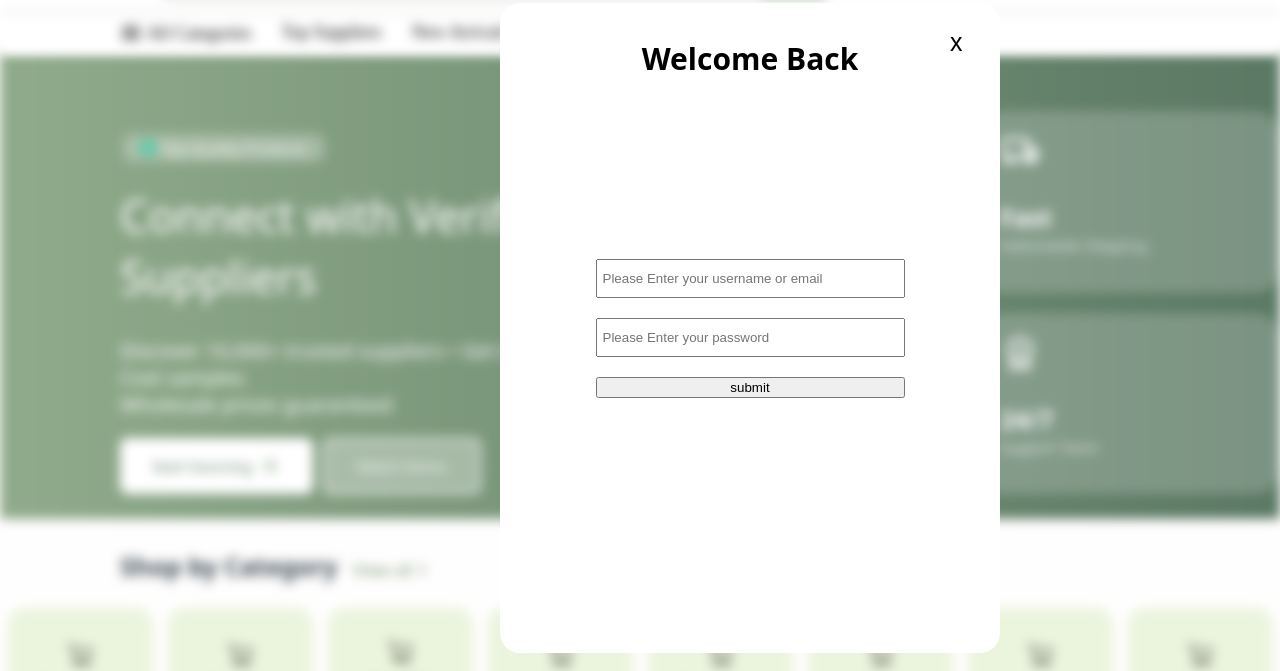
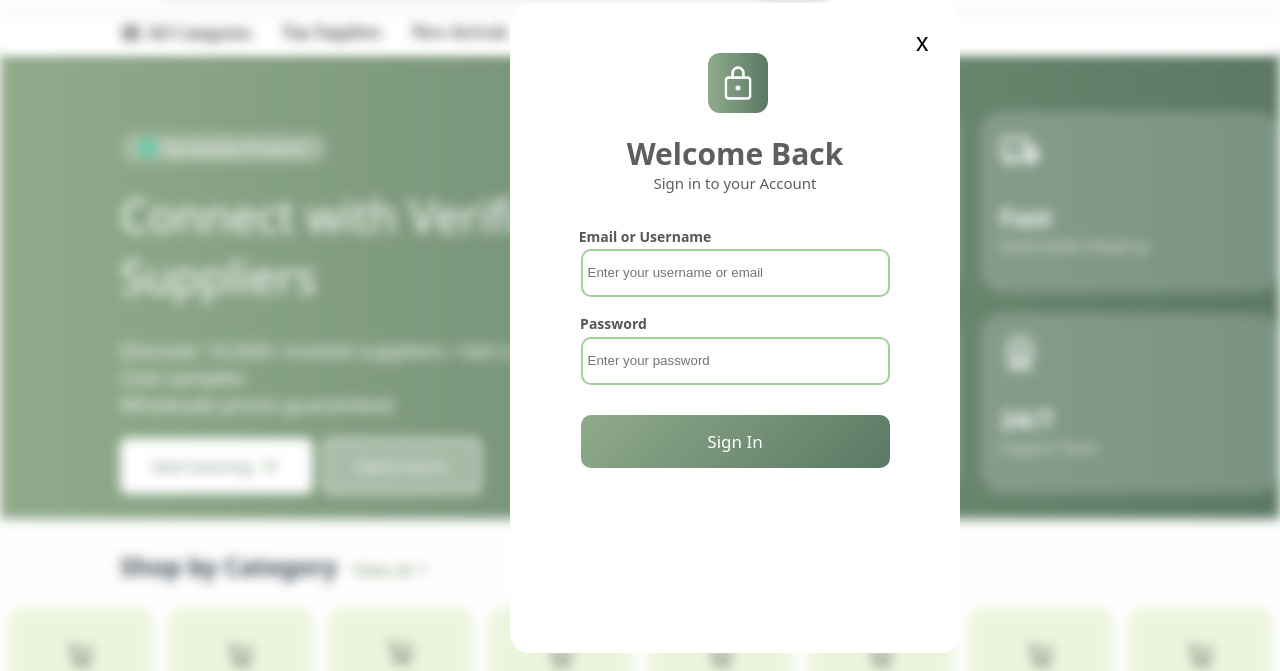
Before and after one commit to Kasora-repository/Kasora-repository, a website: page kasorra-frontend/index.html in a window 1280 px wide. Both pictures are taken after a click on the button "Account". Shown: the part 97-768 px from the top of the page. Drawn offline with Linux system fonts and the light colour scheme.

Commit message:
styled the account log in overlay

```diff
--- a/kasorra-frontend/scripts/acc.js
+++ b/kasorra-frontend/scripts/acc.js
@@ -8,40 +8,66 @@ function acc_button() {
     let bg = document.createElement('div');
     bg.className = "acc_bg";
 
+    let lock = document.createElement('img');
+    lock.src = "images/lock2.png";
+    lock.className = "lock-icon";
+
     let login_header = document.createElement('p');
     login_header.className = "login_header";
     login_header.textContent = "Welcome Back";
+
+    let login_subheader = document.createElement('p');
+    login_subheader.className = "login_subheader";
+    login_subheader.textContent = "Sign in to your Account";
 
     let exit = document.createElement('button');
     exit.className = "exit_button";
     exit.textContent = "x";
     exit.onclick = close_overlay;
 
+    let input_container = document.createElement('div');
+    input_container.className = "input_container";
+
     let form = document.createElement('form');
     form.className = 'form_tag';
     form.onsubmit = handle_login; //function handle_login
 
+    let email_header = document.createElement('p');
+    email_header.className = "email_header";
+    email_header.textContent = "Email or Username";
+
     let email = document.createElement('input');
     email.type = "text";
     email.name = "email";
-    email.placeholder = "Please Enter your username or email";
+    email.placeholder = "Enter your username or email";
     email.className = "input_tag";
+
+    let password_header = document.createElement('p');
+    password_header.className = "password_header";
+    password_header.textContent = "Password";
 
     let password = document.createElement('input');
     password.type = "password";
     password.name = "password";
-    password.placeholder = "Please Enter your password";
+    password.placeholder = "Enter your password";
     password.className = "input_tag";
 
     let submit = document.createElement('button');
-    submit.textContent = "submit";
+    submit.textContent = "Sign In";
     submit.value = "Log In";
+    submit.className = "submit_button";
 
-    form.appendChild(email);
-    form.appendChild(password);
+    input_container.appendChild(email);
+    input_container.appendChild(password);
+    input_container.appendChild(email_header);
+    input_container.appendChild(password_header);
+
+    form.appendChild(input_container);
     form.appendChild(submit);
 
+    bg.appendChild(lock);
     bg.appendChild(login_header);
+    bg.appendChild(login_subheader);
     bg.appendChild(exit);
     bg.appendChild(form);
 
--- a/kasorra-frontend/style.css
+++ b/kasorra-frontend/style.css
@@ -739,10 +739,10 @@ background-color: rgba(255, 255, 255, 0.625);
 .acc_bg {
     position: fixed;
     top: 100px;
-    left: 500px;
-    z-index: 1000;
+    left: 510px;
+    z-index: 1001;
     height: 650px;
-    width: 500px;
+    width: 450px;
     background-color: white;
     display: flex;
     align-items: center;
@@ -755,11 +755,53 @@ background-color: rgba(255, 255, 255, 0.625);
     display: flex;
     align-items: center;
     justify-content: center;
-    top: 5px;
+    top: 100px;
     left: 50%;
+    color: rgb(95, 94, 94);
     transform: translateX(-50%);
     font-size: 30px;
-    font-weight: bold;
+    font-weight: 650;
+    font-family: system-ui, -apple-system, BlinkMacSystemFont, 'Segoe UI', Roboto, Oxygen, Ubuntu, Cantarell, 'Open Sans', 'Helvetica Neue', sans-serif;
+}
+
+.login_subheader {
+    position: absolute;
+    display: flex;
+    align-items: center;
+    justify-content: center;
+    top: 155px;
+    left: 50%;
+    color: rgb(95, 94, 94);
+    transform: translateX(-50%);
+    font-size: 15px;
+    font-family: system-ui, -apple-system, BlinkMacSystemFont, 'Segoe UI', Roboto, Oxygen, Ubuntu, Cantarell, 'Open Sans', 'Helvetica Neue', sans-serif;
+}
+
+.email_header {
+    position: absolute;
+    display: flex;
+    align-items: center;
+    justify-content: center;
+    top: 210px;
+    left: 30%;
+    color: rgb(87, 87, 87);
+    transform: translateX(-50%);
+    font-size: 14px;
+    font-weight: 600;
+    font-family: system-ui, -apple-system, BlinkMacSystemFont, 'Segoe UI', Roboto, Oxygen, Ubuntu, Cantarell, 'Open Sans', 'Helvetica Neue', sans-serif;
+}
+
+.password_header {
+    position: absolute;
+    display: flex;
+    align-items: center;
+    justify-self: center;
+    top: 297px;
+    left: 23%;
+    color: rgb(87, 87, 87);
+    transform: translateX(-50%);
+    font-size: 14px;
+    font-weight: 600;
     font-family: system-ui, -apple-system, BlinkMacSystemFont, 'Segoe UI', Roboto, Oxygen, Ubuntu, Cantarell, 'Open Sans', 'Helvetica Neue', sans-serif;
 }
 
@@ -777,7 +819,7 @@ background-color: rgba(255, 255, 255, 0.625);
 .form_tag {
     display: flex;
     flex-direction: column;
-    gap: 20px;
+    gap: 30px;
 }
 
 .input_tag {
@@ -785,5 +827,38 @@ background-color: rgba(255, 255, 255, 0.625);
     justify-content: baseline;
     align-items: center;
     width: 250px;
-    padding: 10px 50px 10px 5px;
+    height: 20px;
+    padding: 12px 50px 12px 5px;
+    border-radius: 10px;
+    border: 2px solid #a2d09a;
 }
+
+.submit_button {
+    font-family: system-ui, -apple-system, BlinkMacSystemFont, 'Segoe UI', Roboto, Oxygen, Ubuntu, Cantarell, 'Open Sans', 'Helvetica Neue', sans-serif;
+    font-size: 17px;
+    font-weight: 500;
+    color: white;
+    padding: 15px;
+    background: linear-gradient(135deg, rgb(144, 171, 139) 0%, rgb(90, 120, 99) 100%);
+    border: none;
+    border-radius: 10px;
+}
+
+.input_container {
+    display: flex;
+    flex-direction: column;
+    gap: 40px;
+    margin-top: 60px;
+}
+
+.lock-icon {
+    position: absolute;
+    z-index: 1000;
+    left: 44%;
+    top: 50px;
+    height: 40px;
+    width: 40px;
+    background: linear-gradient(to right, rgb(144, 171, 139), rgb(90, 120, 99));
+    padding: 10px;
+    border-radius: 12px;
+}
```
Also changed, not shown: kasorra-frontend/images/lock2.png (added).
